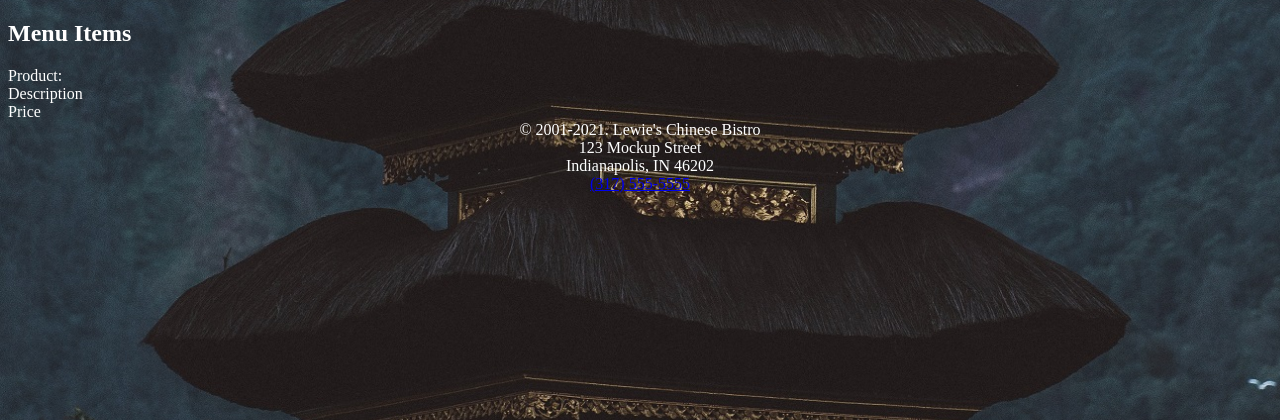
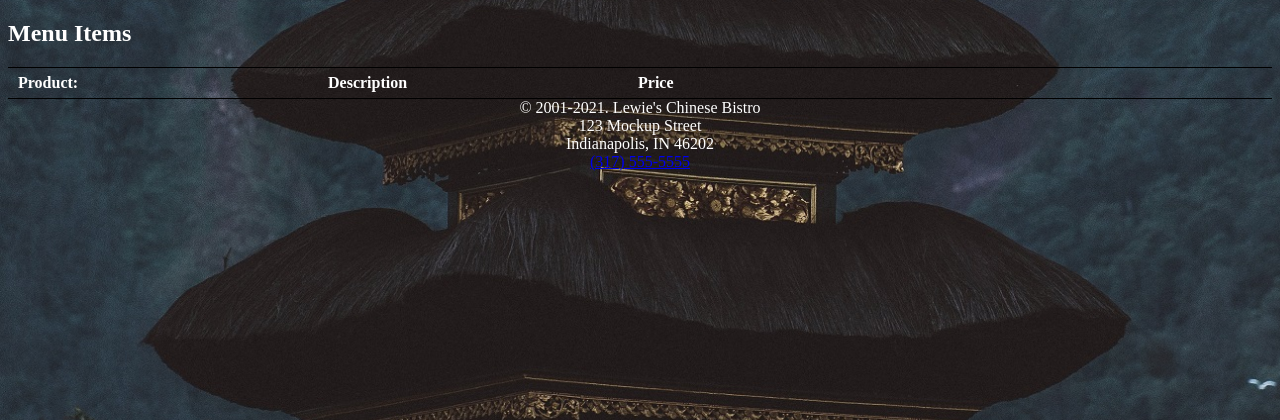
Before and after one commit to abatgali/ProjectGroup10, a PHP site: page /listmenu.php in a window 1280 px wide. Shown: the part 204-624 px from the top of the page. Run offline with PHP 8.4, Linux system fonts and the light colour scheme; tables that the repository leaves empty or names only in its code hold one stand-in row (values such as "Sample post").

Commit message:
updated the css styles for the menu page

```diff
--- a/css/main.css
+++ b/css/main.css
@@ -125,7 +125,10 @@
 }
 
 /*List Menu*/
-
+.menuItems {
+    display: flex;
+    flex-direction: column;
+}
 
 /* FOOTER */
 footer {
@@ -158,3 +161,42 @@
 footer {
     background-color: pink;
 }
+
+
+
+
+/* styles of the book list table */
+.menuItems {
+    display: flex;
+    flex-direction: column;
+}
+.menuItems div {
+    padding: 3px 5px;
+}
+
+.menuItems .row {
+    display: flex;
+}
+
+.menuItems .row:nth-child(even) {
+}
+
+.menuItems .header {
+    border-top: 1px solid black;
+    border-bottom: 1px solid black;
+    font-weight: 600;
+}
+
+.menuItems .col1 {
+    width: 300px;
+}
+
+.menuItems .col2 {
+    width: 300px;
+}
+
+.menuItems .col3 {
+    width: 200px;
+}
+
+/*
--- a/listmenu.php
+++ b/listmenu.php
@@ -9,7 +9,7 @@
 require 'includes/head.php';
 require_once('includes/database.php');
 //Use a select statement to retrieve information form the
-//men_items table
+//menu_items table
 
 $sql = "SELECT Item_id, Product_name,Category_id,Price,Description FROM $tblMenu";
 
@@ -48,7 +48,7 @@
         </nav>
         <h2>Menu Items</h2>
         <div class="menuItems">
-            <div class="booklist">
+            <div class="row header">
                 <div class="col1">Product: </div>
                 <div class="col2">Description</div>
                 <div class="col3">Price</div>
```
